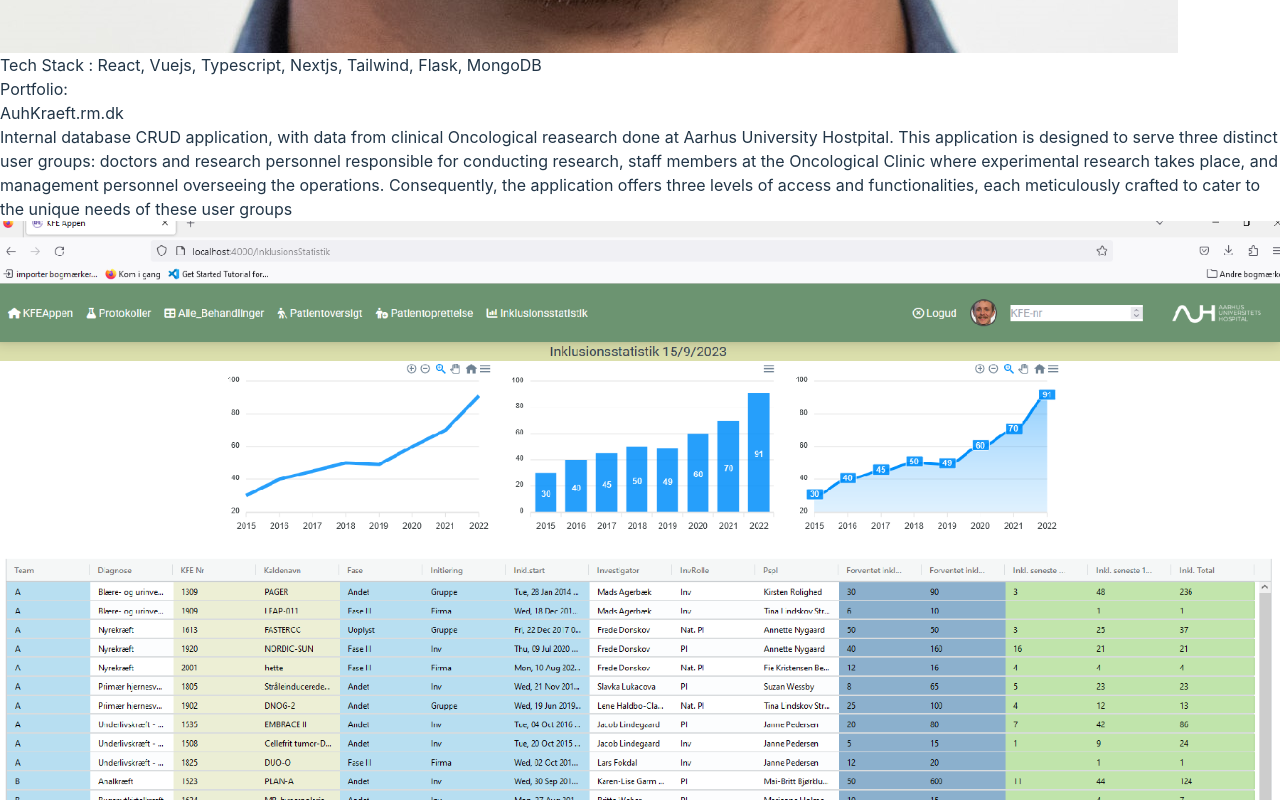
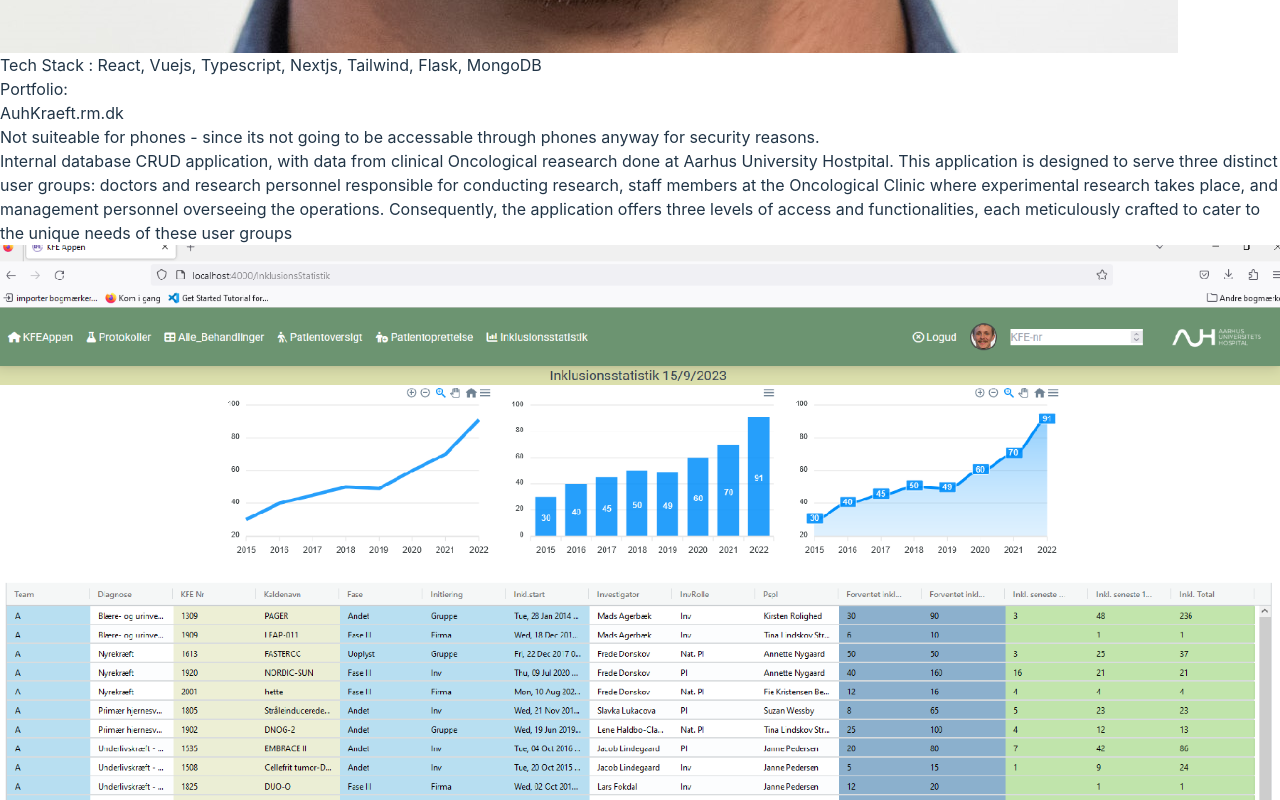
Before and after one commit to aMalling/portfolio-tw, a React (Vite) app: page / in a window 1280 px wide. Shown: the part 1980-2780 px from the top of the page. Built offline with nearby package versions, Linux system fonts and the light colour scheme.

Commit message:
added link to KFEappen

```diff
--- a/src/App.jsx
+++ b/src/App.jsx
@@ -49,9 +49,11 @@ export default function App() {
         <div className="flex items-start mt-12 ">
           <div className="flex-row md:grid grid-cols-2 items-center drop-shadow-2xl p-2 ">
             <div className="flex flex-col pr-8 pb-1 md:ml-52 justify-center md:h-96">
-              <h3 className="text-xl left font-bold cursor-not-allowed line-through  ">
-                AuhKraeft.rm.dk{" "}
-              </h3>
+              <h3 className="text-xl left font-bold ">AuhKraeft.rm.dk</h3>
+              <span className="font-semibold bg-black p-2 pt-1 text-yellow-500">
+                Not suiteable for phones - since its not going to be accessable
+                through phones anyway for security reasons.
+              </span>
               <div className=" italic ">
                 Internal database CRUD application, with data from clinical
                 Oncological reasearch done at Aarhus University Hostpital. This
@@ -65,11 +67,16 @@ export default function App() {
               </div>
             </div>
             <div className=" md:mr-52">
-              <img
-                className="col-span-1 w-11/12 border-2 border-gray-800 cursor-not-allowed "
-                src="assets\ss-webapp1.png"
-                alt="Screenshot of med app"
-              />
+              <a
+                className="cursor-pointer"
+                href="https://kfeappen-clone.vercel.app/"
+              >
+                <img
+                  className="col-span-1 w-11/12 border-2 border-gray-800"
+                  src="assets\ss-webapp1.png"
+                  alt="Screenshot of med app"
+                />
+              </a>
               <div className="flex py-2">
                 <p className="mr-2 ">Stack: </p>
                 <img
```
